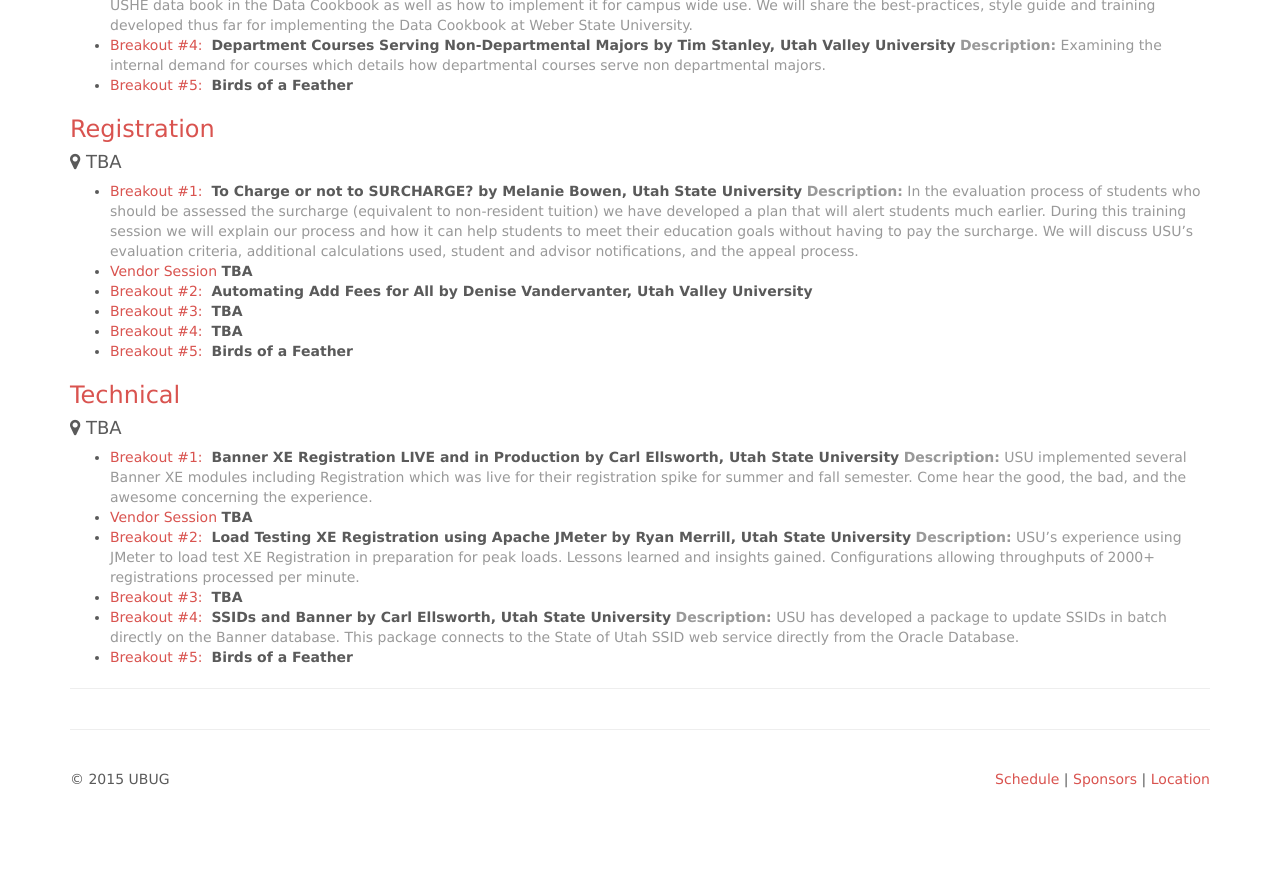
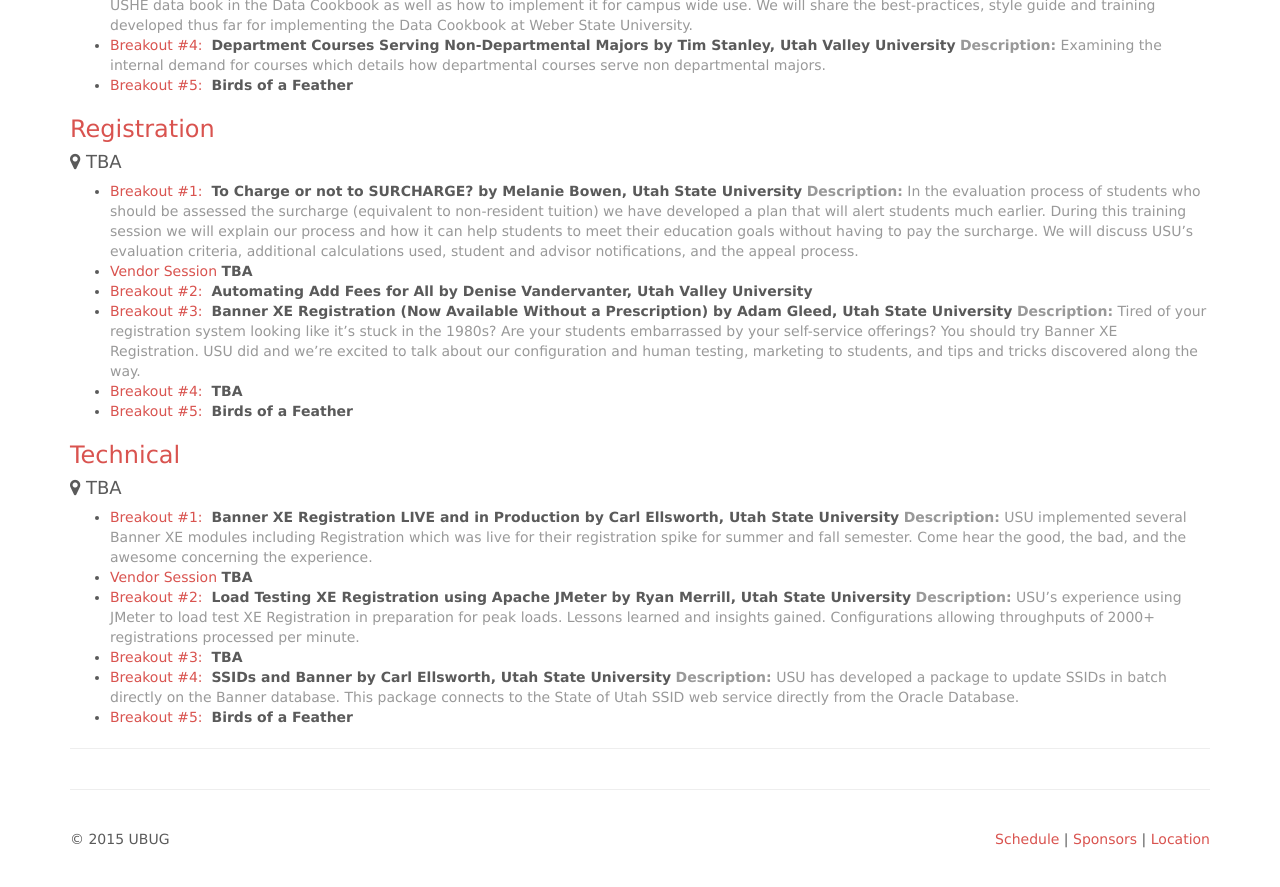
Before and after one commit to ubug/ubug.github.io, a Jekyll site: the page built from schedule/index.md, in a window 1280 px wide and 900 px high, scrolled down 2794 px. Shown: the top 887 px of the window. Built offline with Jekyll 4.4.1, drawn with Linux system fonts in a browser that asks for light colours; nearby versions of some CDN libraries; Markdown is read by kramdown in place of the engine named in the settings; before the commit the page ends 3634 px from its top, so only the background shows below that; some of the changed text lies outside the part shown.

Commit message:
added more sessions

```diff
--- a/schedule/index.md
+++ b/schedule/index.md
@@ -53,10 +53,10 @@
 
 #### <i class="fa fa-map-marker"></i> TBA
 
-* <span class="text-primary">Breakout #1:</span>  **TBA**
+* <span class="text-primary">Breakout #1:</span>  **Banner and CRM’s by David Roos, Dixie State University**
   <span class="text-muted">**Description:** TBA.</span>
 * <span class="text-primary">Vendor Session</span> **TBA**
-* <span class="text-primary">Breakout #2:</span>  **TBA**
+* <span class="text-primary">Breakout #2:</span>  **UVU Online Residency Application and Banner**
 * <span class="text-primary">Breakout #3:</span>  **TBA**
 * <span class="text-primary">Breakout #4:</span>  **TBA**
 * <span class="text-primary">Breakout #5:</span>  **Birds of a Feather**
@@ -133,7 +133,8 @@
   <span class="text-muted">**Description:** In the evaluation process of students who should be assessed the surcharge (equivalent to non-resident tuition) we have developed a plan that will alert students much earlier.  During this training session we will explain our process and how it can help students to meet their education goals without having to pay the surcharge.  We will discuss USU’s evaluation criteria, additional calculations used, student and advisor notifications, and the appeal process.</span>
 * <span class="text-primary">Vendor Session</span> **TBA**
 * <span class="text-primary">Breakout #2:</span>  **Automating Add Fees for All by Denise Vandervanter, Utah Valley University**
-* <span class="text-primary">Breakout #3:</span>  **TBA**
+* <span class="text-primary">Breakout #3:</span>  **Banner XE Registration (Now Available Without a Prescription) by Adam Gleed, Utah State University**
+  <span class="text-muted">**Description:** Tired of your registration system looking like it’s stuck in the 1980s? Are your students embarrassed by your self-service offerings? You should try Banner XE Registration. USU did and we’re excited to talk about our configuration and human testing, marketing to students, and tips and tricks discovered along the way.</span>
 * <span class="text-primary">Breakout #4:</span>  **TBA**
 * <span class="text-primary">Breakout #5:</span>  **Birds of a Feather**
 
```
